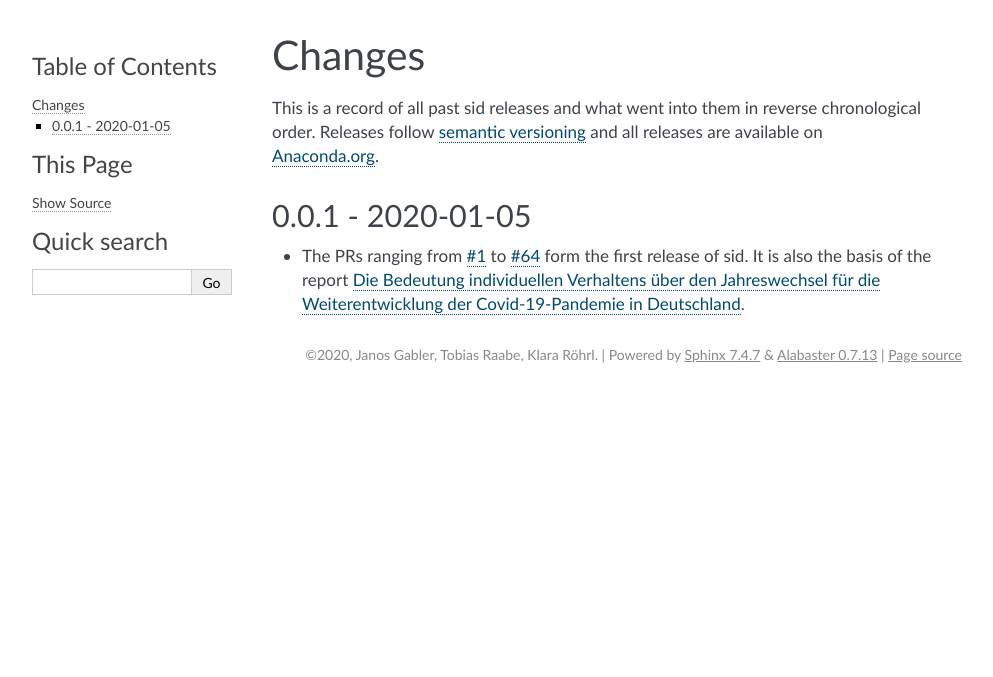
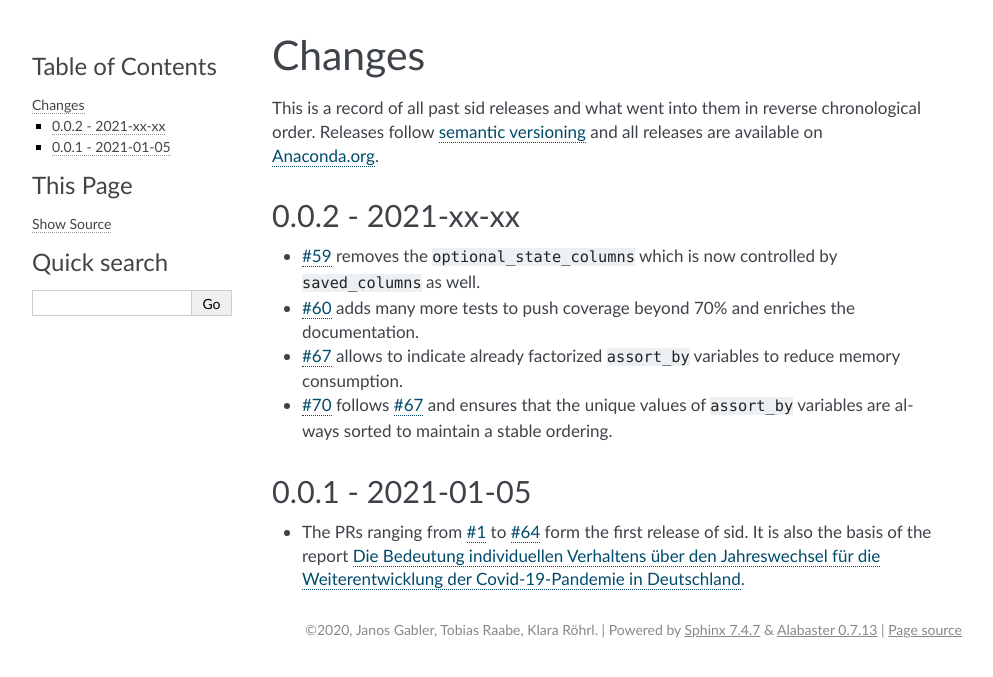
Before and after one commit to covid-19-impact-lab/sid, a Sphinx documentation site: the page built from docs/source/changes.rst, in a window 1280 px wide. Shown: the top 677 px of the page, without its empty margins (148-1141 px from the left). Built offline with Sphinx 7.4.7, drawn with Linux system fonts in a browser that asks for light colours; pages that are not in the unit, such as notebooks, are missing from menus.

Commit message:
add to changes.

```diff
--- a/docs/source/changes.rst
+++ b/docs/source/changes.rst
@@ -7,7 +7,20 @@ all releases are available on `Anaconda.org
 <https://anaconda.org/covid-19-impact-lab/sid>`_.
 
 
-0.0.1 - 2020-01-05
+0.0.2 - 2021-xx-xx
+------------------
+
+- :gh:`59` removes the ``optional_state_columns`` which is now controlled by
+  ``saved_columns`` as well.
+- :gh:`60` adds many more tests to push coverage beyond 70% and enriches the
+  documentation.
+- :gh:`67` allows to indicate already factorized ``assort_by`` variables to reduce
+  memory consumption.
+- :gh:`70` follows :gh:`67` and ensures that the unique values of ``assort_by``
+  variables are always sorted to maintain a stable ordering.
+
+
+0.0.1 - 2021-01-05
 ------------------
 
 - The PRs ranging from :gh:`1` to :gh:`64` form the first release of sid. It is also the
```
